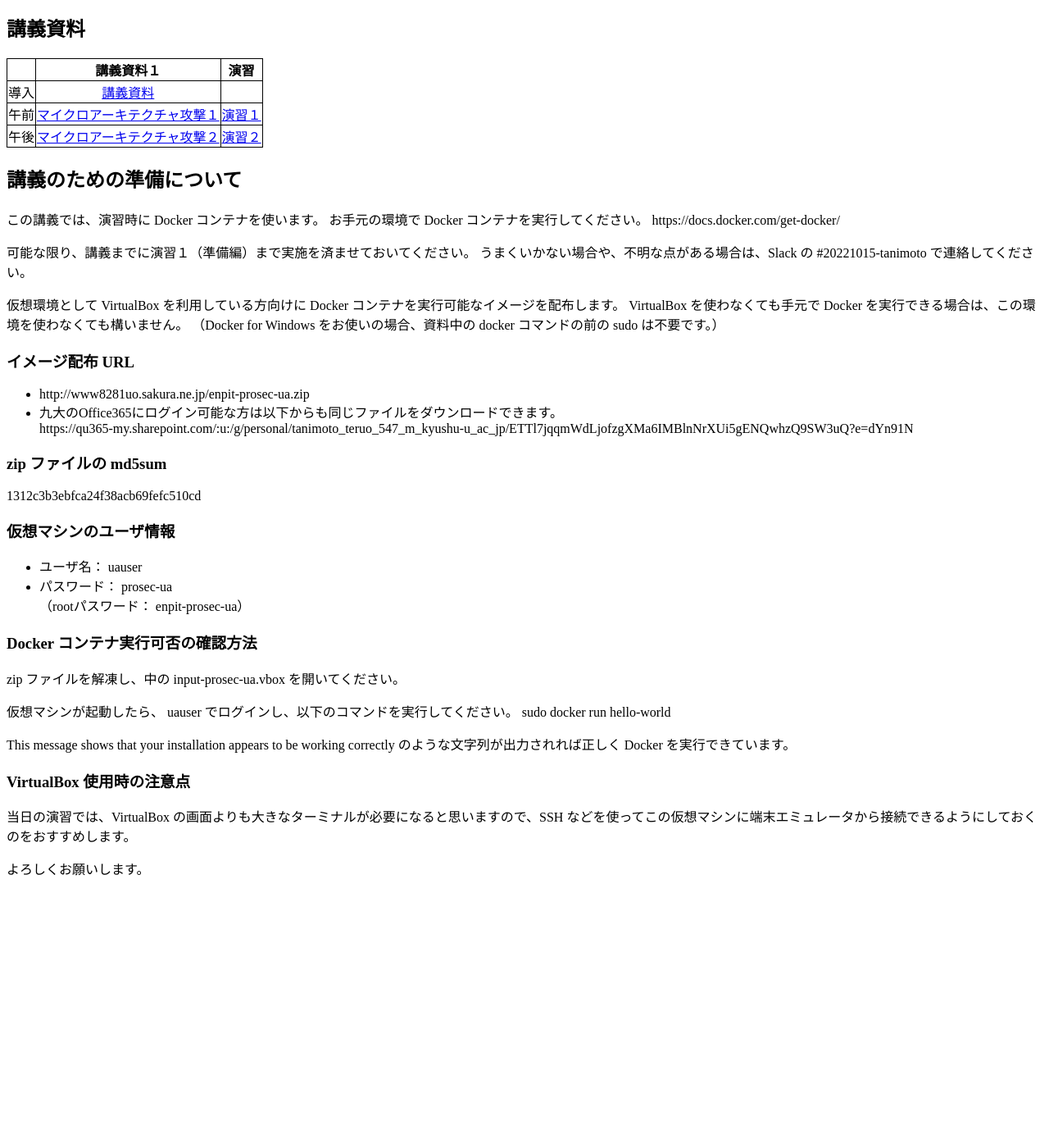
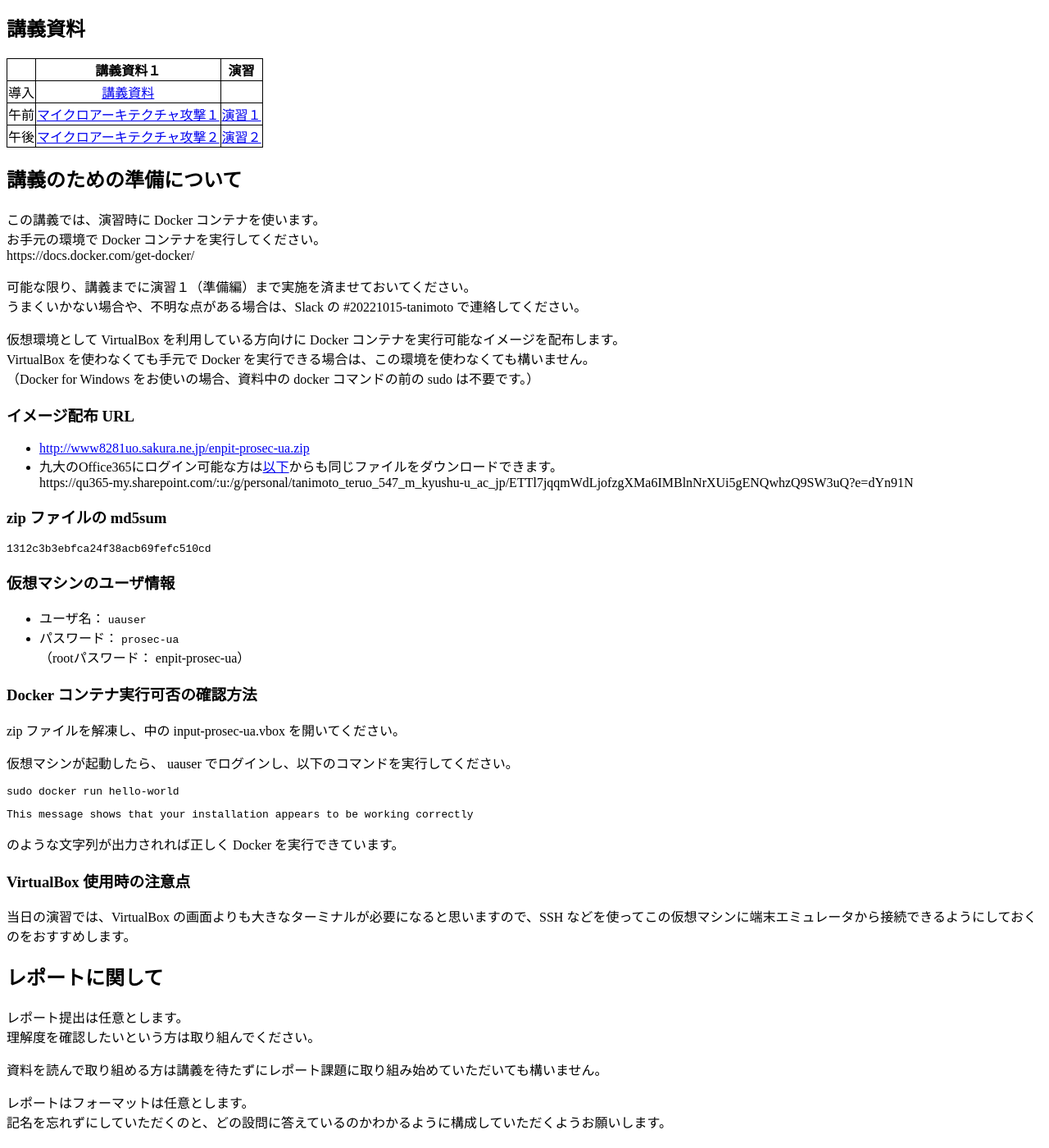
Before and after one commit to teruo41/teruo41.github.io, a Jekyll site: the page built from lectures/enpit-prosec-uarch2022.md, in a window 1280 px wide and 1400 px high, scrolled down 362 px. Shown: the whole window at 82% size. Built offline with Jekyll 4.4.1, drawn with Linux system fonts in a browser that asks for light colours; before the commit the page ends 1449 px from its top, so only the background shows below that; some of the changed text lies outside the part shown.

Commit message:
Update enpit-prosec-uarch2022.md

````diff
--- a/lectures/enpit-prosec-uarch2022.md
+++ b/lectures/enpit-prosec-uarch2022.md
@@ -46,28 +46,46 @@ VirtualBox を使わなくても手元で Docker を実行できる場合は、
 （Docker for Windows をお使いの場合、資料中の docker コマンドの前の sudo は不要です。）
 
 ### イメージ配布 URL
-- http://www8281uo.sakura.ne.jp/enpit-prosec-ua.zip
-- 九大のOffice365にログイン可能な方は以下からも同じファイルをダウンロードできます。
+- [http://www8281uo.sakura.ne.jp/enpit-prosec-ua.zip](http://www8281uo.sakura.ne.jp/enpit-prosec-ua.zip)
+- 九大のOffice365にログイン可能な方は[以下](https://qu365-my.sharepoint.com/:u:/g/personal/tanimoto_teruo_547_m_kyushu-u_ac_jp/ETTl7jqqmWdLjofzgXMa6IMBlnNrXUi5gENQwhzQ9SW3uQ?e=dYn91N)からも同じファイルをダウンロードできます。
   https://qu365-my.sharepoint.com/:u:/g/personal/tanimoto_teruo_547_m_kyushu-u_ac_jp/ETTl7jqqmWdLjofzgXMa6IMBlnNrXUi5gENQwhzQ9SW3uQ?e=dYn91N
 
 ### zip ファイルの md5sum
+```
 1312c3b3ebfca24f38acb69fefc510cd
+```
 
 ### 仮想マシンのユーザ情報
-- ユーザ名： uauser
-- パスワード： prosec-ua
+- ユーザ名： `uauser`
+- パスワード： `prosec-ua`
   （rootパスワード： enpit-prosec-ua）
 
 ### Docker コンテナ実行可否の確認方法
 zip ファイルを解凍し、中の input-prosec-ua.vbox を開いてください。
 
 仮想マシンが起動したら、 uauser でログインし、以下のコマンドを実行してください。
+```
 sudo docker run hello-world
+```
 
+```
 This message shows that your installation appears to be working correctly
+```
 のような文字列が出力されれば正しく Docker を実行できています。
 
 ### VirtualBox 使用時の注意点
 当日の演習では、VirtualBox の画面よりも大きなターミナルが必要になると思いますので、SSH などを使ってこの仮想マシンに端末エミュレータから接続できるようにしておくのをおすすめします。
 
-よろしくお願いします。
+## レポートに関して
+レポート提出は任意とします。
+理解度を確認したいという方は取り組んでください。
+
+資料を読んで取り組める方は講義を待たずにレポート課題に取り組み始めていただいても構いません。
+
+レポートはフォーマットは任意とします。
+記名を忘れずにしていただくのと、どの設問に答えているのかわかるように構成していただくようお願いします。
+
+レポート提出は以下のようにしてください。
+- 提出先：tteruo _[at]_ kyudai.jp
+- 件　名：「SECKUNマイクロアーキテクチャ攻撃レポート（氏名）」
+- 期　限：2022/12/1
````
